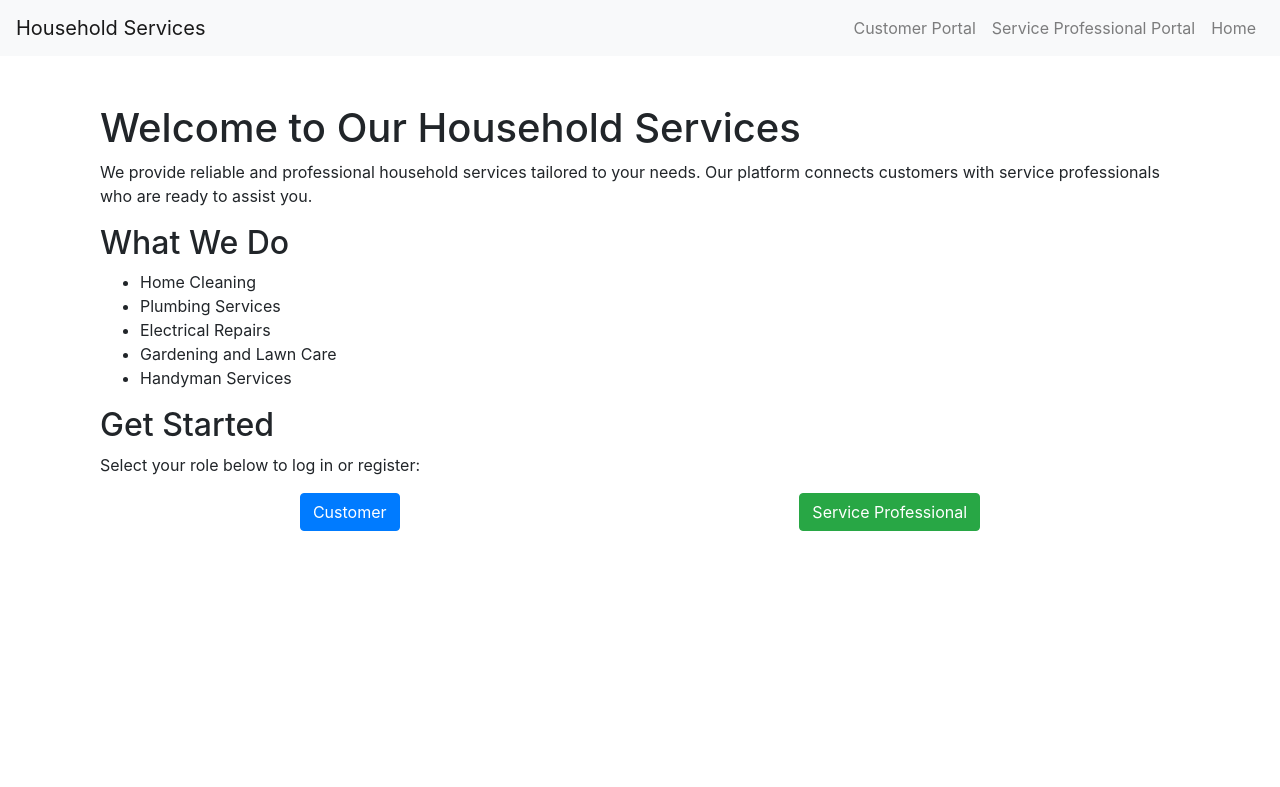
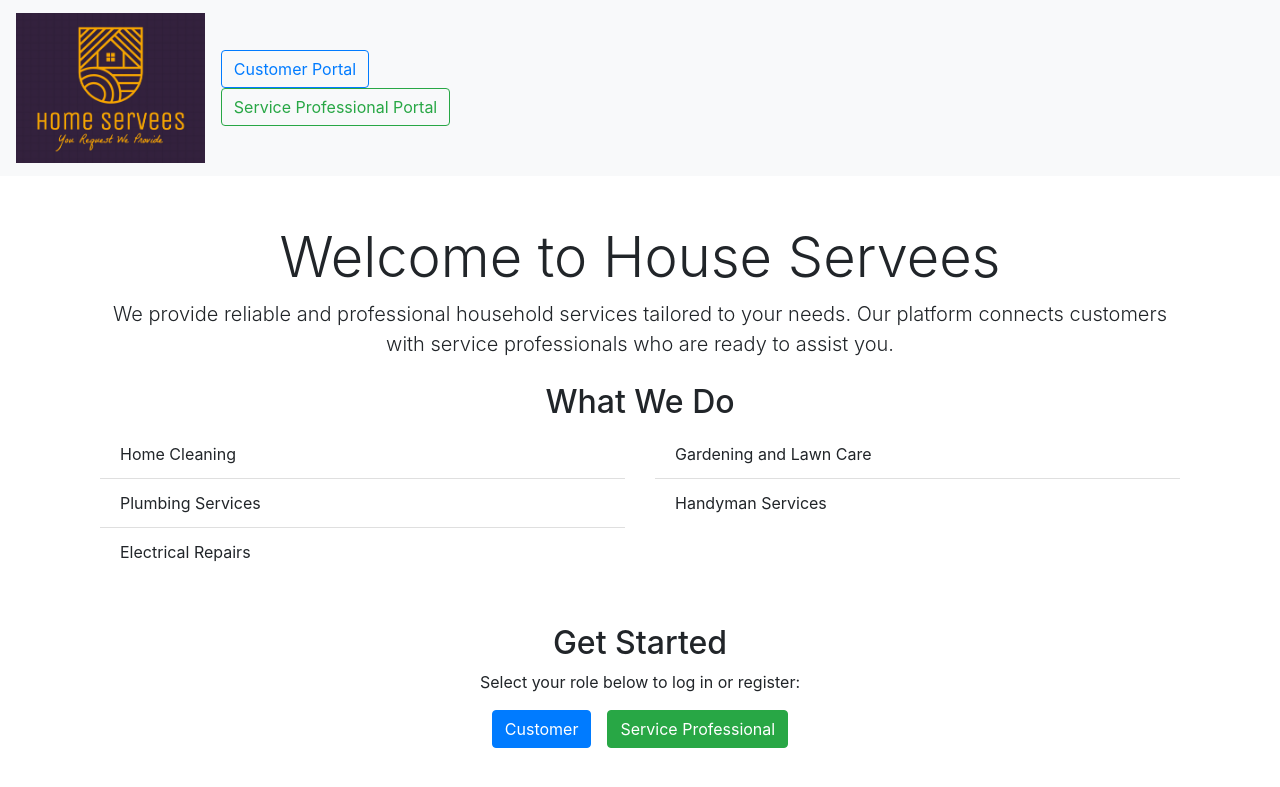
Before and after one commit to Nishant-Soman-iitm/House_Servees_App, a Flask app: page / in a window 1280 px wide. Shown: the top 787 px of the page. Run offline with Flask 3, Linux system fonts and the light colour scheme; some libraries are stand-ins or nearby versions.

Commit message:
db created

```diff
--- a/templates/base.html
+++ b/templates/base.html
@@ -4,24 +4,23 @@
     <meta charset="UTF-8">
     <meta name="viewport" content="width=device-width, initial-scale=1.0">
     <link rel="stylesheet" href="https://stackpath.bootstrapcdn.com/bootstrap/4.5.2/css/bootstrap.min.css">
-    <title>{% block title %}Household Services{% endblock %}</title>
+    <title>{% block title %}House Servees{% endblock %}</title>
 </head>
 <body>
     <nav class="navbar navbar-expand-lg navbar-light bg-light">
-        <a class="navbar-brand" href="{{ url_for('home') }}">Household Services</a>
+        <a class="navbar-brand" href="{{ url_for('home') }}">
+            <img src="{{ url_for('static', filename='images/your-logo.png') }}" alt="House Servees Logo" style="height: 150px;">
+        </a>
         <button class="navbar-toggler" type="button" data-toggle="collapse" data-target="#navbarNav" aria-controls="navbarNav" aria-expanded="false" aria-label="Toggle navigation">
             <span class="navbar-toggler-icon"></span>
         </button>
         <div class="collapse navbar-collapse" id="navbarNav">
-            <ul class="navbar-nav ml-auto">  <!-- This pushes the nav items to the right -->
+            <ul class="navbar-nav flex-column ml-0">  <!-- flex-column stacks the items vertically -->
                 <li class="nav-item">
-                    <a class="nav-link" href="{{ url_for('customer_login') }}">Customer Portal</a>
+                    <a class="btn btn-outline-primary" href="{{ url_for('customer_login') }}">Customer Portal</a>
                 </li>
                 <li class="nav-item">
-                    <a class="nav-link" href="{{ url_for('professional_login') }}">Service Professional Portal</a>
-                </li>
-                <li class="nav-item">
-                    <a class="nav-link" href="{{ url_for('home') }}">Home</a>
+                    <a class="btn btn-outline-success" href="{{ url_for('professional_login') }}">Service Professional Portal</a>
                 </li>
             </ul>
         </div>
--- a/templates/home.html
+++ b/templates/home.html
@@ -2,23 +2,37 @@
 
 {% block content %}
 <div class="container mt-5">
-    <h1>Welcome to Our Household Services</h1>
-    <p>We provide reliable and professional household services tailored to your needs. Our platform connects customers with service professionals who are ready to assist you.</p>
+    <div class="text-center">
+        <h1 class="display-4">Welcome to House Servees</h1>
+        <p class="lead">We provide reliable and professional household services tailored to your needs. Our platform connects customers with service professionals who are ready to assist you.</p>
+    </div>
 
-    <h2>What We Do</h2>
-    <ul>
-        <li>Home Cleaning</li>
-        <li>Plumbing Services</li>
-        <li>Electrical Repairs</li>
-        <li>Gardening and Lawn Care</li>
-        <li>Handyman Services</li>
-    </ul>
+    <div class="mt-4">
+        <h2 class="text-center">What We Do</h2>
+        <div class="row">
+            <div class="col-md-6">
+                <ul class="list-group list-group-flush">
+                    <li class="list-group-item">Home Cleaning</li>
+                    <li class="list-group-item">Plumbing Services</li>
+                    <li class="list-group-item">Electrical Repairs</li>
+                </ul>
+            </div>
+            <div class="col-md-6">
+                <ul class="list-group list-group-flush">
+                    <li class="list-group-item">Gardening and Lawn Care</li>
+                    <li class="list-group-item">Handyman Services</li>
+                </ul>
+            </div>
+        </div>
+    </div>
 
-    <h2>Get Started</h2>
-    <p>Select your role below to log in or register:</p>
-    <div class="d-flex justify-content-around">
-        <a href="{{ url_for('customer_login') }}" class="btn btn-primary">Customer</a>
-        <a href="{{ url_for('professional_login') }}" class="btn btn-success">Service Professional</a>
+    <div class="mt-5 text-center">
+        <h2>Get Started</h2>
+        <p>Select your role below to log in or register:</p>
+        <div class="d-flex justify-content-center">
+            <a href="{{ url_for('customer_login') }}" class="btn btn-primary mx-2">Customer</a>
+            <a href="{{ url_for('professional_login') }}" class="btn btn-success mx-2">Service Professional</a>
+        </div>
     </div>
 </div>
 {% endblock %}
```
Also changed, not shown: HouseServees.db (added), 2 other files.
